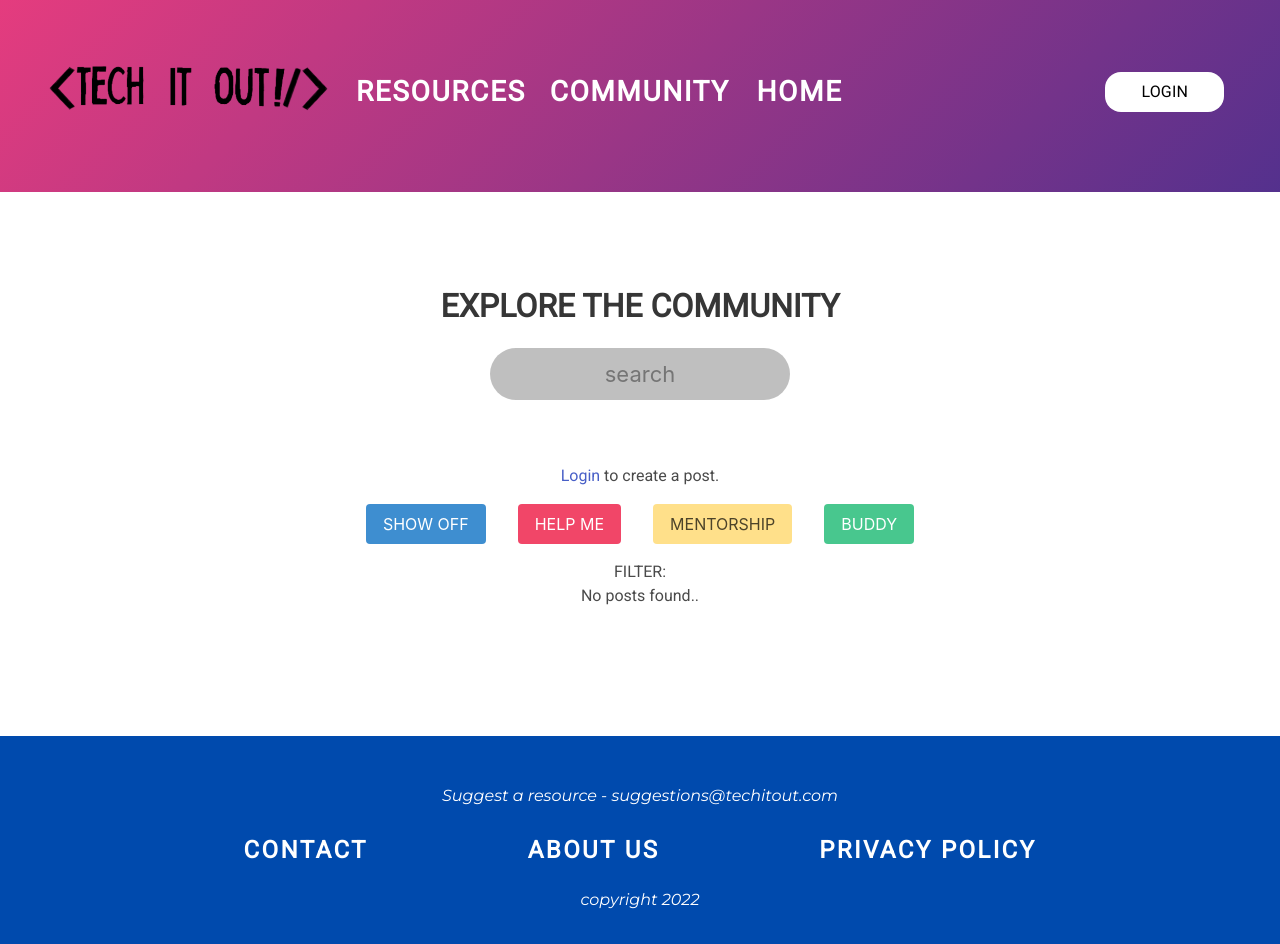
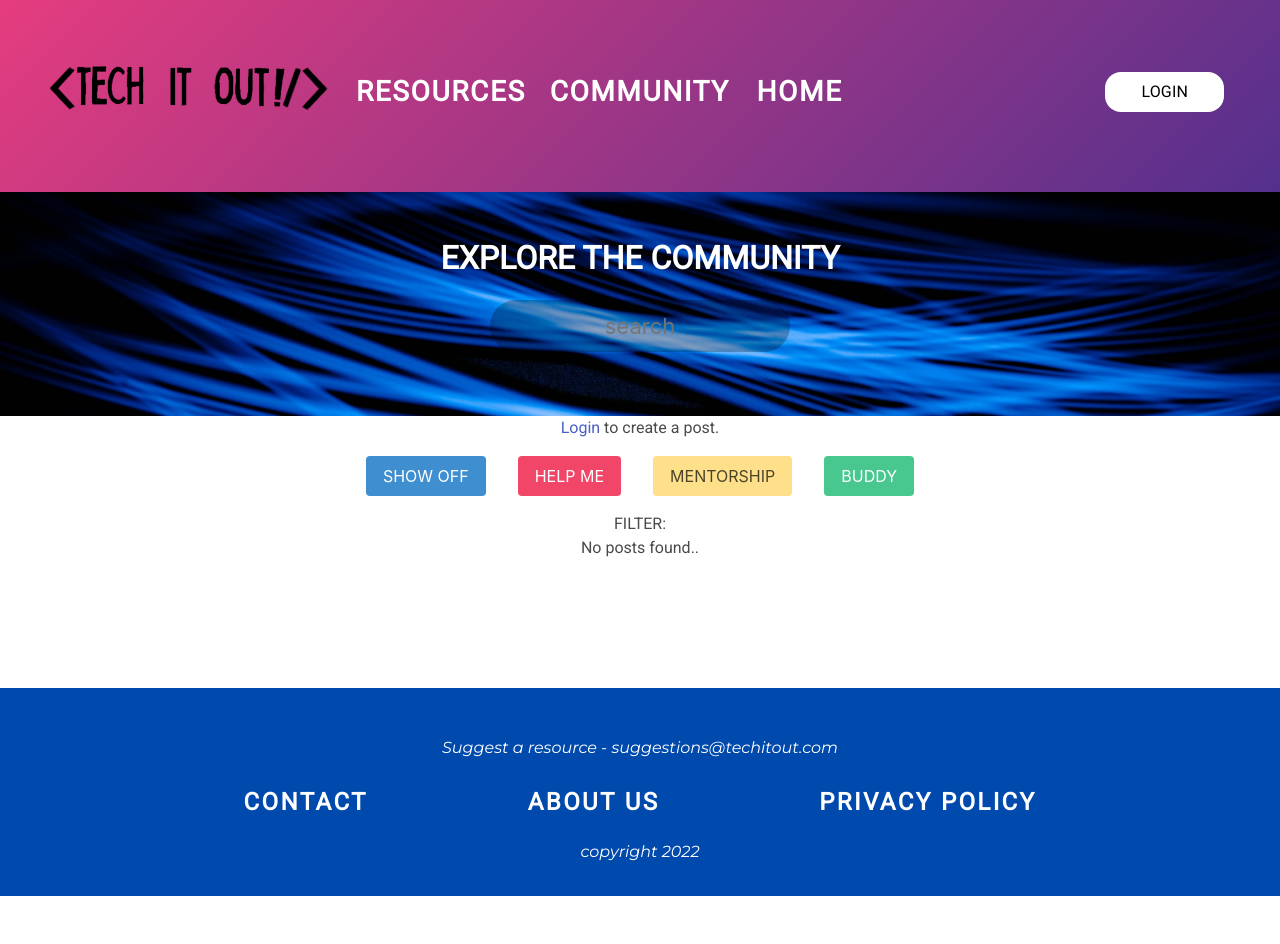
Before and after one commit to nvsco-10/tech-it-out, a React (Create React App) app in the folder client/: page /community in a window 1280 px wide. After the commit the page ends 896 px from the top, so only its background shows below. Built offline with nearby package versions, Linux system fonts and the light colour scheme; no server answers.

Commit message:
minor styling changes to community page

```diff
--- a/client/src/css/main.scss
+++ b/client/src/css/main.scss
@@ -275,8 +275,25 @@
     }
 
     .comment {
-      padding: 1rem 1rem 1rem .5rem;
+      padding: 1rem 1rem 1rem 0.5rem;
       font-size: 1.25rem;
+    }
+  }
+}
+
+.Community {
+  // background-color: #004aad;
+
+  .section {
+    margin-top: -3rem;
+    // padding-top: 16rem;
+    // padding-bottom: 16rem;
+    background-image: url("../images/nejc-unsplash.jpg");
+    background-position: auto;
+    background-size: 100%;
+
+    h1 {
+      color: #fff;
     }
   }
 }
--- a/client/src/pages/Community.jsx
+++ b/client/src/pages/Community.jsx
@@ -57,7 +57,7 @@ export default function Main() {
         <Header></Header>
       </div>
 
-      <div className="container">
+      <div>
         <div className="section">
           <h1 className="title has-text-centered">EXPLORE THE COMMUNITY</h1>
           {/* SEARCH BAR */}
```
